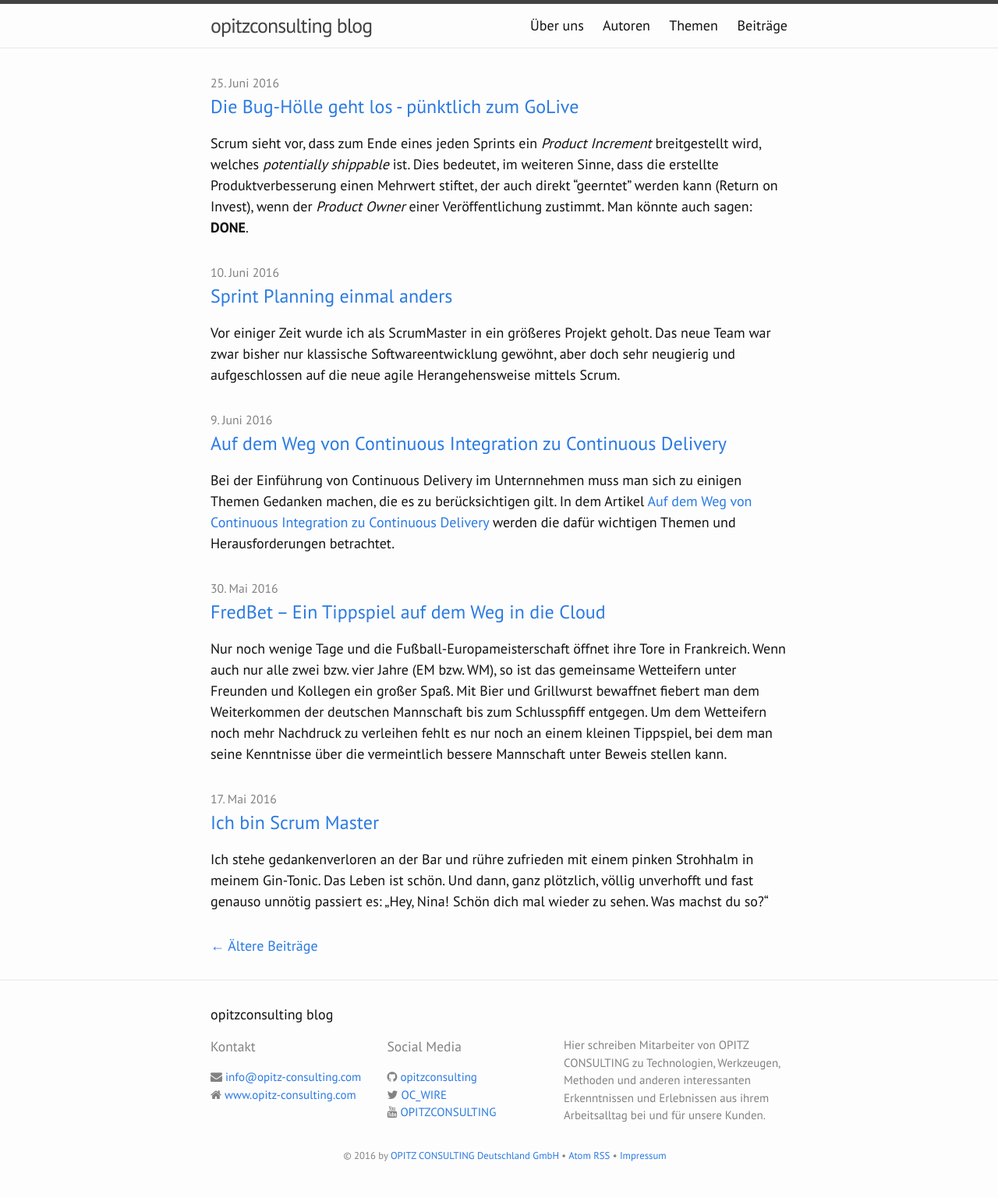
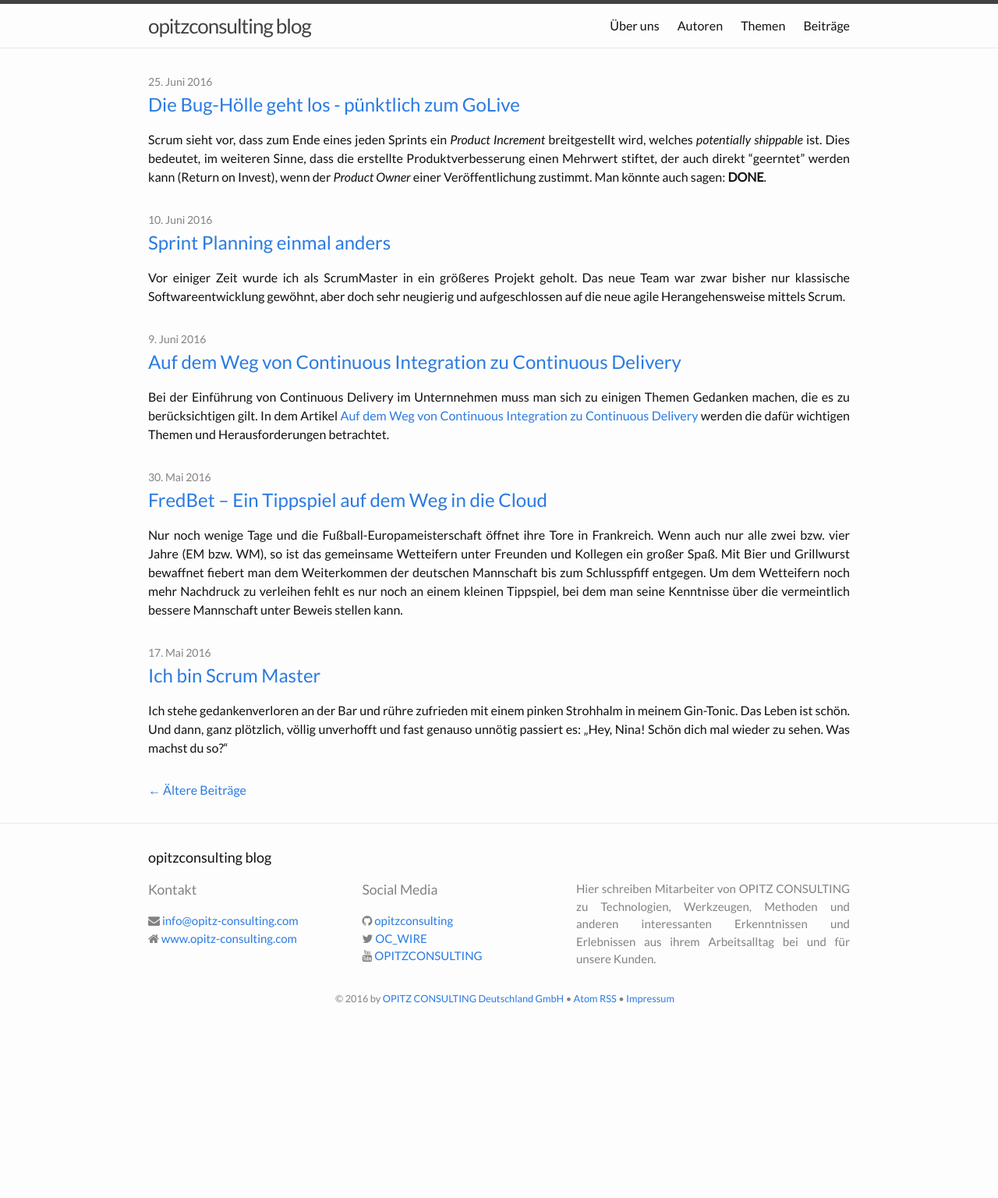
Before and after one commit to opitzconsulting/opitzconsulting.github.io, a Jekyll site: the page built from index.html, in a window 1280 px wide. Shown: the whole page at 78% size. Built offline with Jekyll 4.4.1, drawn with Linux system fonts in a browser that asks for light colours; nearby versions of some CDN libraries; the list of posts is cut into pages by our own code; after the commit the page ends 1335 px from its top, so only the background shows below that.

Commit message:
switch to Lato

```diff
--- a/_includes/head.html
+++ b/_includes/head.html
@@ -7,7 +7,7 @@
   <meta name="description" content="{% if page.excerpt %}{{ page.excerpt | strip_html | strip_newlines | truncate: 160 }}{% else %}{{ site.description }}{% endif %}">
 
   <link rel="stylesheet" href="https://maxcdn.bootstrapcdn.com/font-awesome/4.5.0/css/font-awesome.min.css">
-  <link rel="stylesheet" href="https://fonts.googleapis.com/css?family=PT+Sans:400,700" type="text/css">
+  <link rel="stylesheet" href="https://fonts.googleapis.com/css?family=Lato:400,400i">
   <link rel="stylesheet" href="{{ "/css/main.css" | prepend: site.baseurl }}">
   <link rel="canonical" href="{{ page.url | replace:'index.html','' | prepend: site.baseurl | prepend: site.url }}">
   <link rel="alternate" type="application/rss+xml" title="{{ site.title }}" href="{{ "/feed.xml" | prepend: site.baseurl | prepend: site.url }}">
--- a/_sass/_base.scss
+++ b/_sass/_base.scss
@@ -39,6 +39,8 @@ ul, ol, dl, figure,
  */
 img {
     max-width: 100%;
+    display: block;
+    margin: auto;
     vertical-align: middle;
 }
 
@@ -122,6 +124,10 @@ code {
     padding: 1px 5px;
 }
 
+p {
+  text-align: justify;
+}
+
 pre {
     padding: 8px 12px;
     overflow-x: auto;
--- a/css/main.scss
+++ b/css/main.scss
@@ -4,8 +4,8 @@
 @charset "utf-8";
 
 // Our variables
-$base-font-family: "PT Sans", Helvetica, Arial, sans-serif;
-$base-font-size:   18px;
+$base-font-family: 'Lato', Helvetica, Arial, sans-serif;
+$base-font-size:   16px;
 $base-font-weight: 400;
 $small-font-size:  $base-font-size * 0.875;
 $base-line-height: 1.5;
@@ -21,7 +21,7 @@ $grey-color-light: lighten($grey-color, 40%);
 $grey-color-dark:  darken($grey-color, 25%);
 
 // Width of the content area
-$content-width:    800px;
+$content-width:    960px;
 $on-palm:          600px;
 $on-laptop:        800px;
 
```
